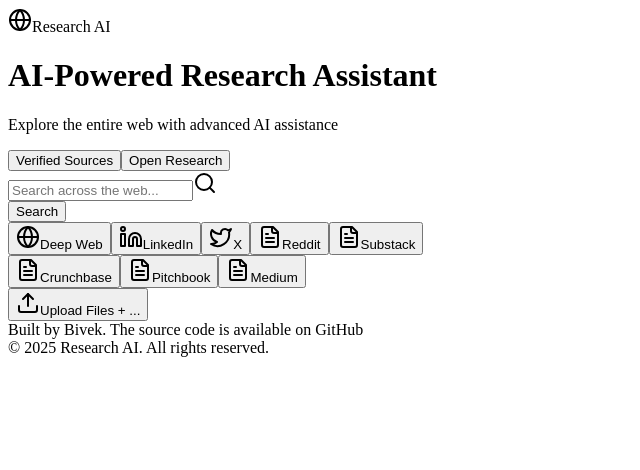
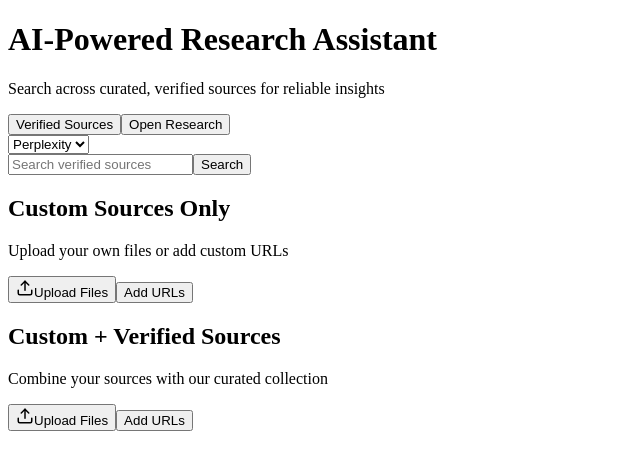
Before and after one commit to NUbivek/searchbar, a Next.js app: page / in a window 1280 px wide. Shown: the top 470 px of the page, without its empty margins (0-640 px from the left). Built offline with nearby package versions, Linux system fonts and the light colour scheme.

Commit message:
Restore working tab switching functionality

```diff
--- a/src/pages/index.js
+++ b/src/pages/index.js
@@ -1,144 +1,153 @@
 import Head from 'next/head';
 import { useState } from 'react';
-import { Globe, Linkedin, Twitter, FileText, Upload, Search } from 'lucide-react';
+import { Upload } from 'lucide-react';
 
 export default function Home() {
-  const [activeTab, setActiveTab] = useState('open');
+  const [activeTab, setActiveTab] = useState('verified');
+  const [selectedModel, setSelectedModel] = useState('Perplexity');
 
   return (
-    <div className="min-h-screen bg-[#FAFAFA]">
-      {/* Top Navigation Bar */}
-      <nav className="border-b border-gray-100 bg-white">
-        <div className="max-w-screen-xl mx-auto px-4 py-3">
-          <div className="flex items-center gap-2">
-            <Globe className="w-5 h-5" />
-            <span className="font-medium">Research AI</span>
-          </div>
-        </div>
-      </nav>
+    <div className="min-h-screen bg-white px-6 py-12">
+      <Head>
+        <title>AI-Powered Research Assistant</title>
+        <meta name="viewport" content="width=device-width, initial-scale=1" />
+      </Head>
 
-      <main className="max-w-screen-xl mx-auto px-4 py-12">
+      <div className="max-w-[720px] mx-auto animate-fade-in">
         {/* Header */}
-        <div className="text-center mb-12">
-          <h1 className="text-4xl md:text-5xl font-bold mb-4">
+        <h1 className="text-[48px] font-bold mb-3">
           AI-Powered Research Assistant
         </h1>
-          <p className="text-lg text-gray-600">
-            Explore the entire web with advanced AI assistance
+        <p className="text-[20px] text-gray-text mb-8">
+          Search across curated, verified sources for reliable insights
         </p>
-        </div>
 
         {/* Tab Navigation */}
-        <div className="bg-gray-50 p-1 rounded-xl mb-8 max-w-xl mx-auto">
-          <div className="grid grid-cols-2 gap-1">
+        <div className="tab-container mb-4">
           <button
             onClick={() => setActiveTab('verified')}
-              className={`py-3 px-4 rounded-lg transition-all duration-200 ${
-                activeTab === 'verified'
-                  ? 'bg-white shadow text-gray-900'
-                  : 'text-gray-600 hover:text-gray-900'
-              }`}
+            className={`tab-button ${activeTab === 'verified' ? 'tab-button-active' : 'tab-button-inactive'}`}
           >
             Verified Sources
           </button>
           <button
             onClick={() => setActiveTab('open')}
-              className={`py-3 px-4 rounded-lg transition-all duration-200 ${
-                activeTab === 'open'
-                  ? 'bg-white shadow text-gray-900'
-                  : 'text-gray-600 hover:text-gray-900'
-              }`}
+            className={`tab-button ${activeTab === 'open' ? 'tab-button-active' : 'tab-button-inactive'}`}
           >
             Open Research
           </button>
         </div>
+
+        {activeTab === 'verified' ? (
+          <div className="animate-slide-up">
+            {/* Model Selector */}
+            <select
+              value={selectedModel}
+              onChange={(e) => setSelectedModel(e.target.value)}
+              className="select-field mb-3"
+            >
+              <option>Perplexity</option>
+            </select>
+
+            {/* Search */}
+            <div className="flex gap-2 mb-8">
+              <input
+                type="text"
+                placeholder="Search verified sources"
+                className="input-field"
+              />
+              <button className="search-button">
+                Search
+              </button>
             </div>
 
-        {/* Search Section */}
-        <div className="max-w-xl mx-auto mb-8">
+            {/* Custom Sources */}
+            <div className="space-y-8">
+              <div>
+                <h2 className="text-[24px] font-bold mb-2">Custom Sources Only</h2>
+                <p className="text-[16px] text-gray-text mb-4">
+                  Upload your own files or add custom URLs
+                </p>
                 <div className="flex gap-2">
-            <div className="relative flex-1">
-              <input
-                type="text"
-                placeholder="Search across the web..."
-                className="w-full pl-4 pr-10 py-3 rounded-lg border border-gray-200
-                         focus:outline-none focus:ring-2 focus:ring-blue-500/20
-                         focus:border-blue-500 transition-all"
-              />
-              <Search className="absolute right-3 top-1/2 -translate-y-1/2 text-gray-400 w-5 h-5" />
-            </div>
-            <button className="px-6 py-3 bg-[#111827] text-white rounded-lg
-                           hover:bg-[#1f2937] transition-colors font-medium">
-              Search
+                  <button className="upload-button">
+                    <Upload size={18} />
+                    Upload Files
+                  </button>
+                  <button className="upload-button">
+                    Add URLs
                   </button>
                 </div>
               </div>
 
-        {/* Source Buttons */}
-        <div className="max-w-3xl mx-auto">
-          <div className="grid grid-cols-2 sm:grid-cols-3 md:grid-cols-5 gap-3 mb-3">
-            <button className="p-4 bg-[#111827] text-white rounded-lg hover:bg-[#1f2937]
-                           transition-all flex items-center justify-center gap-2">
-              <Globe className="w-4 h-4" />
-              <span>Deep Web</span>
+              <div>
+                <h2 className="text-[24px] font-bold mb-2">Custom + Verified Sources</h2>
+                <p className="text-[16px] text-gray-text mb-4">
+                  Combine your sources with our curated collection
+                </p>
+                <div className="flex gap-2">
+                  <button className="upload-button">
+                    <Upload size={18} />
+                    Upload Files
                   </button>
-            <button className="p-4 bg-white border border-gray-200 rounded-lg hover:border-gray-300
-                           transition-all flex items-center justify-center gap-2">
-              <Linkedin className="w-4 h-4" />
-              <span>LinkedIn</span>
+                  <button className="upload-button">
+                    Add URLs
                   </button>
-            <button className="p-4 bg-white border border-gray-200 rounded-lg hover:border-gray-300
-                           transition-all flex items-center justify-center gap-2">
-              <Twitter className="w-4 h-4" />
-              <span>X</span>
-            </button>
-            <button className="p-4 bg-white border border-gray-200 rounded-lg hover:border-gray-300
-                           transition-all flex items-center justify-center gap-2">
-              <FileText className="w-4 h-4" />
-              <span>Reddit</span>
-            </button>
-            <button className="p-4 bg-white border border-gray-200 rounded-lg hover:border-gray-300
-                           transition-all flex items-center justify-center gap-2">
-              <FileText className="w-4 h-4" />
-              <span>Substack</span>
+                </div>
+              </div>
+            </div>
+          </div>
+        ) : (
+          <div className="space-y-4 animate-slide-up">
+            {/* Search */}
+            <div className="flex gap-2">
+              <input
+                type="text"
+                placeholder="Search across the web..."
+                className="input-field"
+              />
+              <button className="search-button">
+                Search
               </button>
             </div>
 
-          <div className="grid grid-cols-2 sm:grid-cols-3 md:grid-cols-5 gap-3 mb-6">
-            <button className="p-4 bg-white border border-gray-200 rounded-lg hover:border-gray-300
-                           transition-all flex items-center justify-center gap-2">
-              <FileText className="w-4 h-4" />
-              <span>Crunchbase</span>
+            {/* Source Buttons */}
+            <div className="source-button-container">
+              <button className="source-button source-button-active">
+                Deep Web
               </button>
-            <button className="p-4 bg-white border border-gray-200 rounded-lg hover:border-gray-300
-                           transition-all flex items-center justify-center gap-2">
-              <FileText className="w-4 h-4" />
-              <span>Pitchbook</span>
+              <button className="source-button">
+                LinkedIn
               </button>
-            <button className="p-4 bg-white border border-gray-200 rounded-lg hover:border-gray-300
-                           transition-all flex items-center justify-center gap-2">
-              <FileText className="w-4 h-4" />
-              <span>Medium</span>
+              <button className="source-button">
+                X
+              </button>
+              <button className="source-button">
+                Reddit
               </button>
             </div>
 
-          <button className="w-full p-4 bg-white border border-gray-200 rounded-lg hover:border-gray-300
-                         transition-all flex items-center justify-center gap-2">
-            <Upload className="w-4 h-4" />
-            <span>Upload Files + ...</span>
+            <div className="source-button-container">
+              <button className="source-button">
+                Crunchbase
+              </button>
+              <button className="source-button">
+                Pitchbook
+              </button>
+              <button className="source-button">
+                Medium
+              </button>
+              <button className="source-button">
+                Substack
               </button>
             </div>
-      </main>
 
-      {/* Footer */}
-      <footer className="border-t border-gray-100 mt-12">
-        <div className="max-w-screen-xl mx-auto px-4 py-4">
-          <div className="flex justify-between items-center text-sm text-gray-500">
-            <div>Built by Bivek. The source code is available on GitHub</div>
-            <div>© 2025 Research AI. All rights reserved.</div>
+            <button className="upload-button mt-2">
+              <Upload size={16} />
+              Upload Files + ...
+            </button>
           </div>
+        )}
       </div>
-      </footer>
     </div>
   );
 }
```
Lines whose indentation alone changed are shown as unchanged.
